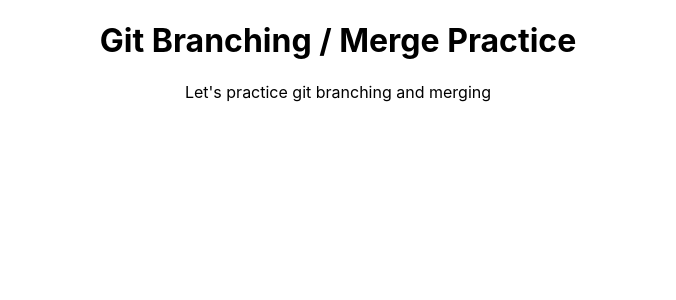
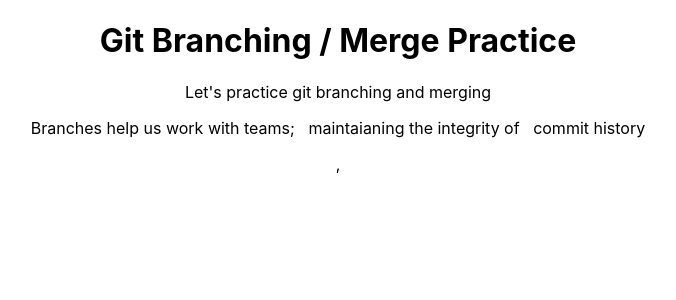
Before and after one commit to senaitesfazgi/react-git-practice, a React (Create React App) app: page / in a window 1280 px wide. Shown: the top 300 px of the page, without its empty margins (302-978 px from the left). Built offline with nearby package versions, Linux system fonts and the light colour scheme.

Commit message:
Added a brach

```diff
--- a/src/App.js
+++ b/src/App.js
@@ -1,4 +1,5 @@
 import React from 'react';
+import About from './components/About';
 
 import './App.css';
 
@@ -7,7 +8,9 @@ function App() {
     <div className="App">
       <h1>Git Branching / Merge Practice</h1>
       <p>Let's practice git branching and merging</p>
+      <About/>,
     </div>
+
   );
 }
 
--- /dev/null
+++ b/src/components/About.js
@@ -0,0 +1,19 @@
+import React from 'react';
+
+class About extends React.Component
+{
+    render()
+    {
+        return(
+            <p>
+                Branches help us work with teams;
+                &nbsp;
+                maintaianing the integrity of
+                &nbsp;
+                commit history
+            </p>
+        )
+    }
+}
+
+export default About;
```
